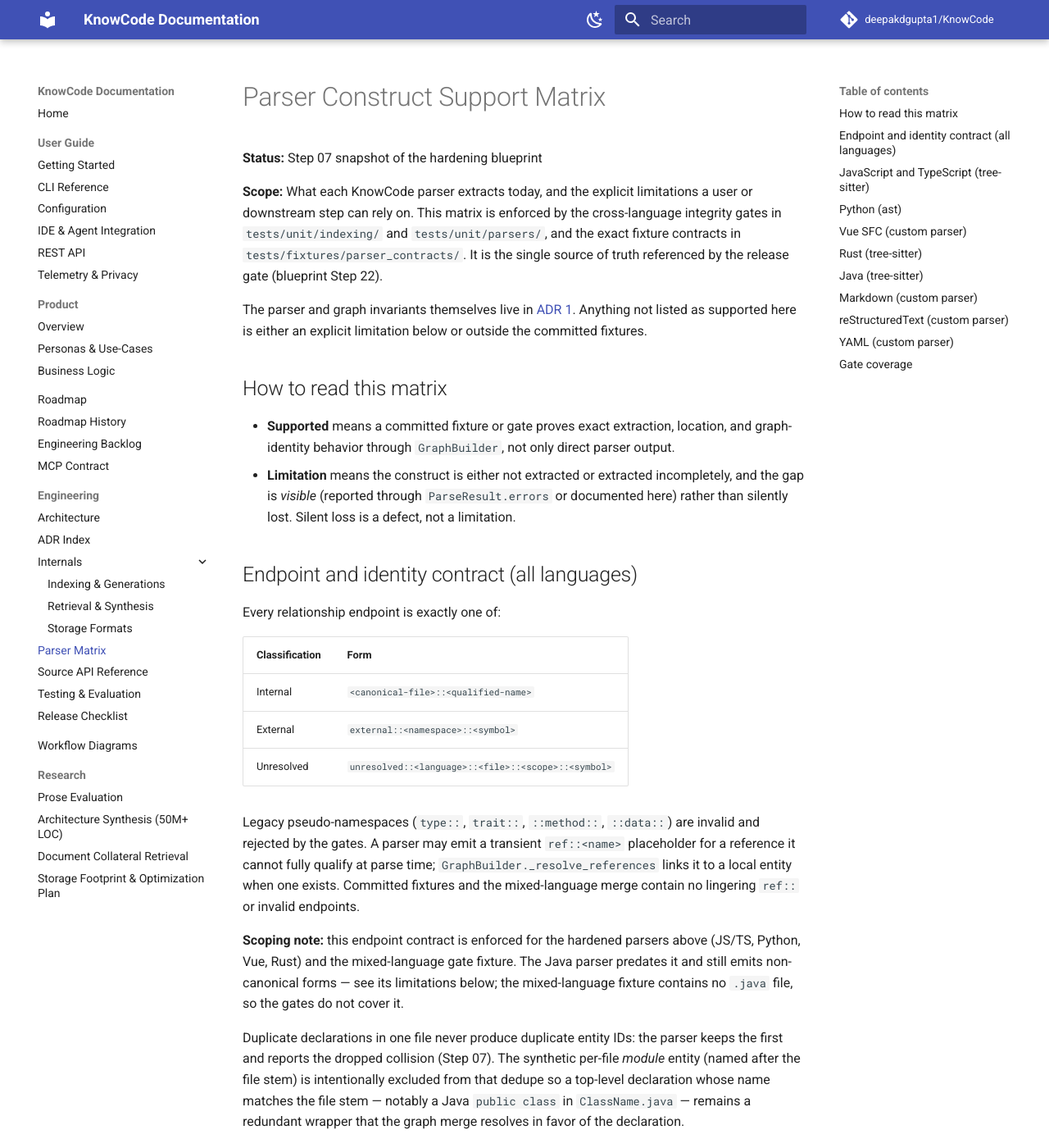
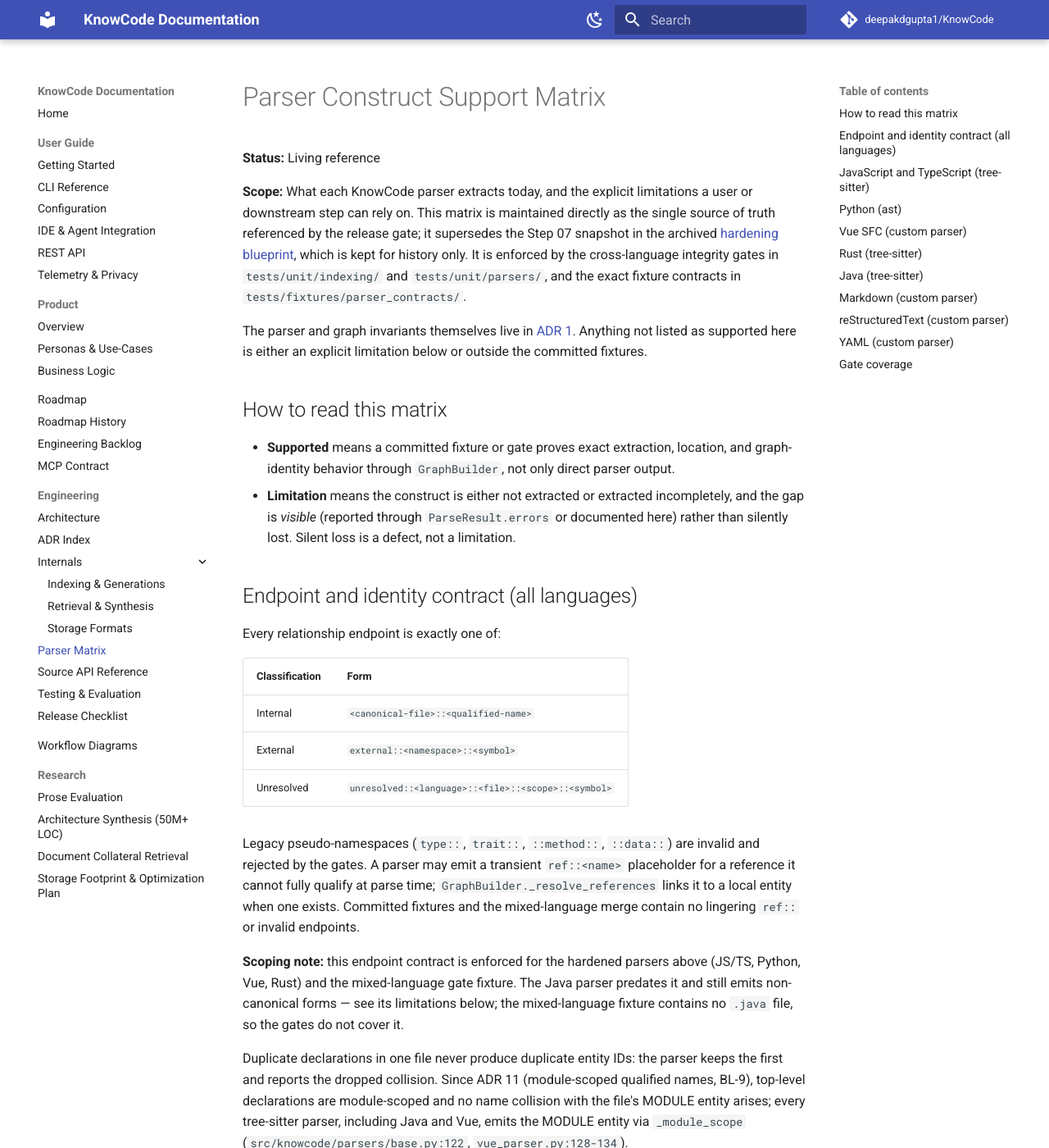
Before and after one commit to deepakdgupta1/KnowCode, an MkDocs documentation site: the page built from docs/engineering/parser-matrix.md, in a window 1280 px wide and 1400 px high. Shown: the whole window at 82% size. Built offline with MkDocs 1.6.1 and Material for MkDocs 9.7.7, drawn with Linux system fonts in a browser that asks for light colours; comment, search, counter and statistics services are not loaded; some of the changed text lies outside the part shown.

Commit message:
docs(parsers): module-scoped world, receiver-type binding, honest Java limits

```diff
--- a/docs/engineering/parser-matrix.md
+++ b/docs/engineering/parser-matrix.md
@@ -1,13 +1,15 @@
 # Parser Construct Support Matrix
 
-**Status:** Step 07 snapshot of the hardening blueprint
+**Status:** Living reference
 
 **Scope:** What each KnowCode parser extracts today, and the explicit
-limitations a user or downstream step can rely on. This matrix is enforced by
-the cross-language integrity gates in `tests/unit/indexing/` and
-`tests/unit/parsers/`, and the exact fixture contracts in
-`tests/fixtures/parser_contracts/`. It is the single
-source of truth referenced by the release gate (blueprint Step 22).
+limitations a user or downstream step can rely on. This matrix is maintained
+directly as the single source of truth referenced by the release gate; it
+supersedes the Step 07 snapshot in the archived
+[hardening blueprint](../archive/knowcode-parser-concurrency-security-hardening.md),
+which is kept for history only. It is enforced by the cross-language integrity
+gates in `tests/unit/indexing/` and `tests/unit/parsers/`, and the exact
+fixture contracts in `tests/fixtures/parser_contracts/`.
 
 The parser and graph invariants themselves live in
 [ADR 1](adr/adr-0001-entity-and-file-identity.md). Anything not listed
@@ -48,11 +50,11 @@
 not cover it.
 
 Duplicate declarations in one file never produce duplicate entity IDs: the
-parser keeps the first and reports the dropped collision (Step 07). The
-synthetic per-file *module* entity (named after the file stem) is intentionally
-excluded from that dedupe so a top-level declaration whose name matches the file
-stem — notably a Java `public class` in `ClassName.java` — remains a redundant
-wrapper that the graph merge resolves in favor of the declaration.
+parser keeps the first and reports the dropped collision. Since ADR 11
+(module-scoped qualified names, BL-9), top-level declarations are module-scoped
+and no name collision with the file's MODULE entity arises; every tree-sitter
+parser, including Java and Vue, emits the MODULE entity via `_module_scope`
+(`src/knowcode/parsers/base.py:122`, `vue_parser.py:128-134`).
 
 ## JavaScript and TypeScript (tree-sitter)
 
@@ -95,6 +97,13 @@
 - Scoped call resolution: a call resolves to the lexical scope that owns it and
   never leaks across nested definition boundaries.
 - Imports (external) and inheritance.
+
+Reference resolution goes beyond lexical scope (BL-31→BL-34): the graph
+classifies import-bound references with repository knowledge, binds stated
+receiver types — constructor calls, annotated parameters and assignments,
+`self`/`cls` attributes, in-file factories — and types module-scope bindings,
+literals, and qualified factory returns (`8572c33`, `ec330f2`, `d9021c0`).
+Preflight splits the remaining unresolved evidence by hole class (`979f399`).
 
 **Limitations:**
 
@@ -180,11 +189,16 @@
 
 - Endpoint forms predate [ADR 1](adr/adr-0001-entity-and-file-identity.md):
   imports emit `external::<dotted.name>` (e.g. `external::java.util.List`)
-  instead of `external::<namespace>::<symbol>`, and internal IDs are raw
-  `file::name` strings without the shared normalization helpers, so
-  `classify_endpoint_id` marks them invalid.
+  instead of `external::<namespace>::<symbol>`, and internal IDs are still
+  minted with local f-strings rather than the shared normalization helpers.
+  They are no longer bare `file::name` strings, though: declarations root in
+  the file's module scope (`java_parser.py:95` uses `_module_scope`), so a
+  top-level `ClassName` and the file's MODULE entity no longer collide on one
+  ID.
 - `ref::` placeholders without a matching local entity linger in the graph
-  instead of becoming `unresolved::` endpoints.
+  instead of becoming `unresolved::` endpoints (emitted at
+  `java_parser.py:111,222,235` for superclass, call, and constructor
+  targets).
 - Nested method invocations can emit duplicate `CALLS` edges (the cursor walk
   re-visits a parent invocation after its children).
 - Class fields, enum declarations, and annotation declarations are not
```
